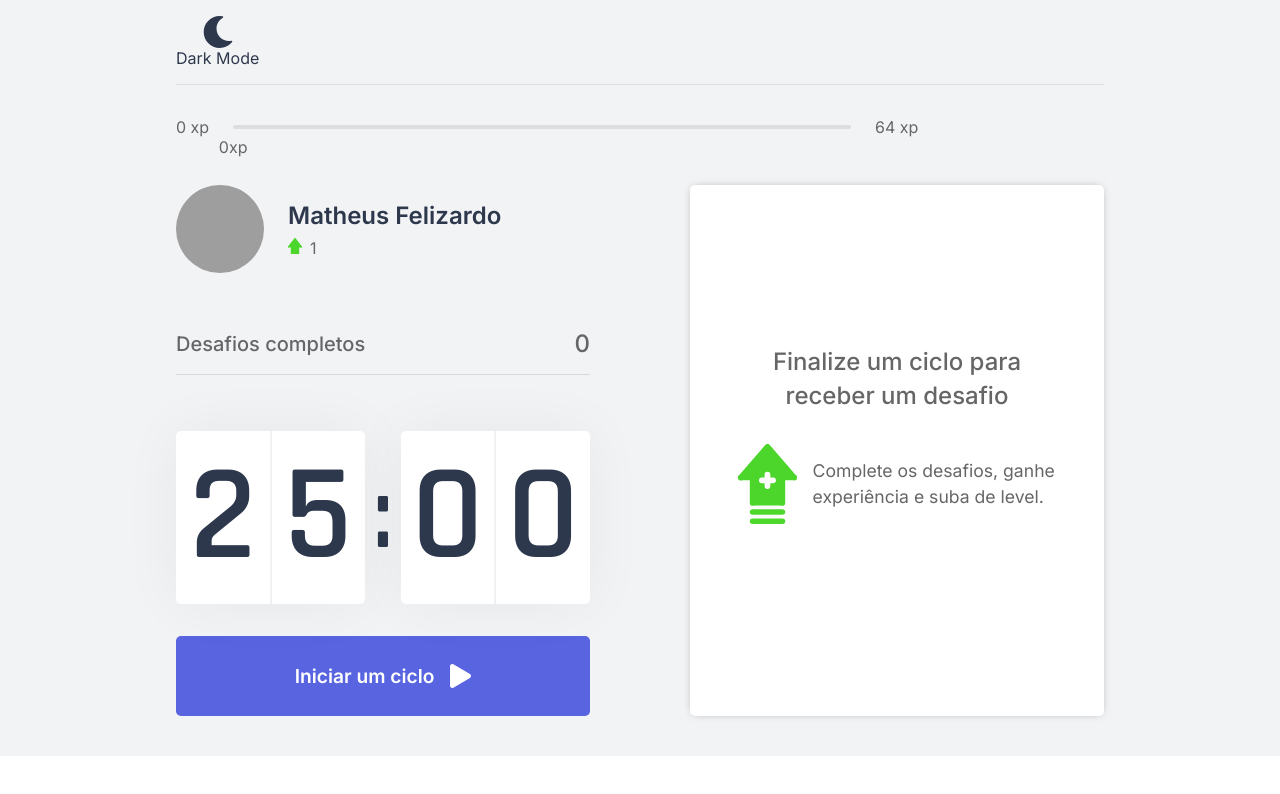
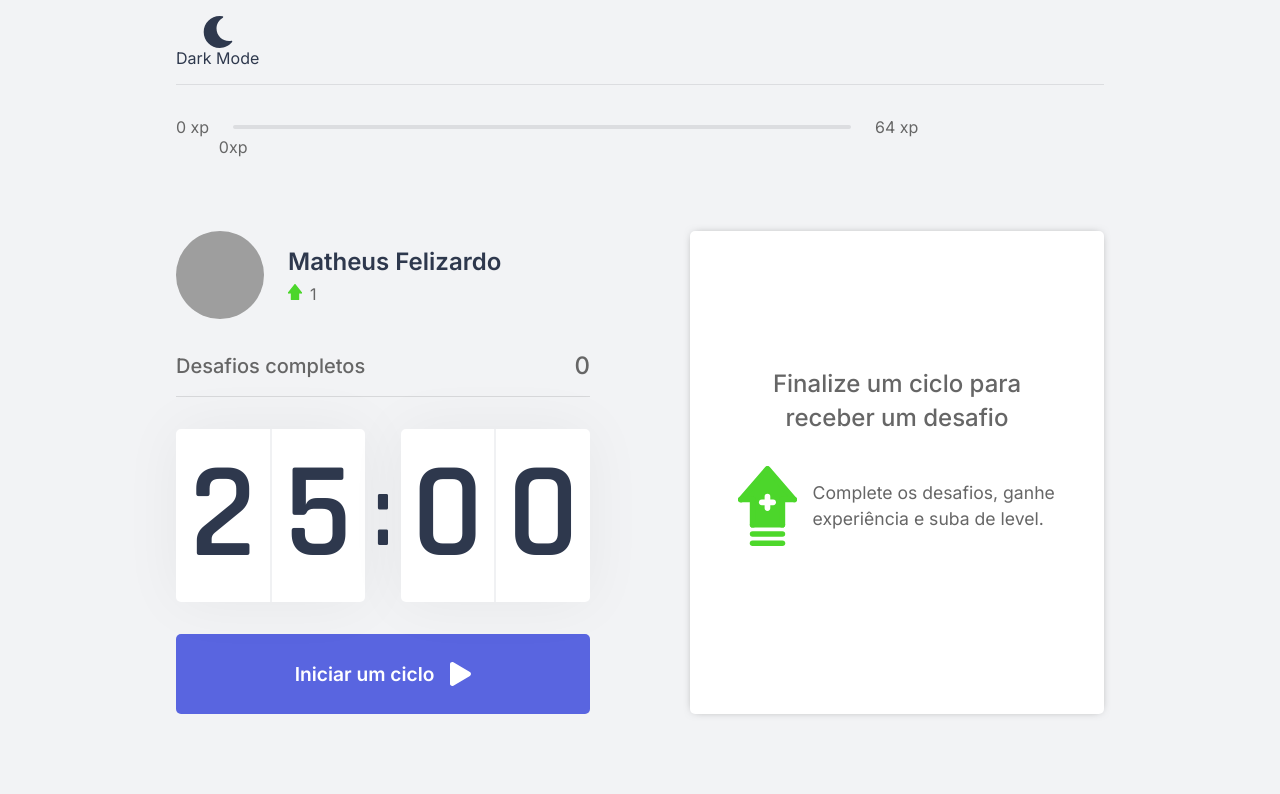
Before and after one commit to MatheusFelizardo/nlw4, a Next.js app: page / in a window 1280 px wide. Shown: the top 794 px of the page. Built offline with nearby package versions, Linux system fonts and the light colour scheme; grey boxes are pictures that could not be loaded.

Commit message:
ajustando tamanhos na pagina

```diff
--- a/src/styles/components/CompletedChallenges.module.scss
+++ b/src/styles/components/CompletedChallenges.module.scss
@@ -2,7 +2,7 @@
     display: flex;
     align-items: center;
     justify-content: space-between;
-    margin: 3.5rem 0;
+    margin: 2rem 0;
     padding-bottom: 1rem;
     border-bottom: 1px solid #d7d8da;
     font-weight: 500;
--- a/src/styles/pages/Home.module.scss
+++ b/src/styles/pages/Home.module.scss
@@ -1,5 +1,5 @@
 .page {
-    height: 100%;
+    height: 100vh;
     width: 100%;
     background: var(--background);
     color: var(--text);
```
